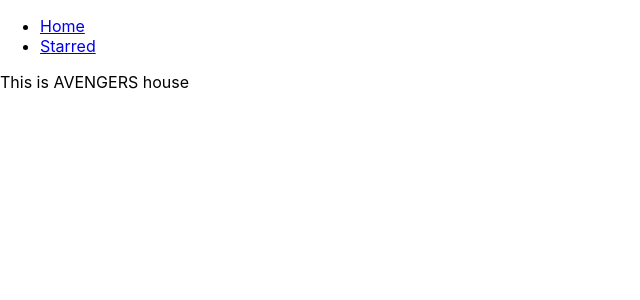
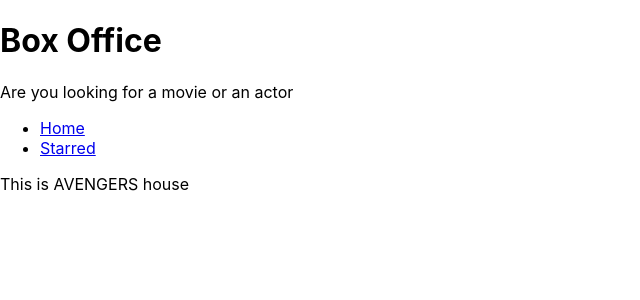
Before and after one commit to nageswarachandru/box-office, a React (Create React App) app: page / in a window 1280 px wide. Shown: the top 300 px of the page, without its empty margins (0-640 px from the left). Built offline with nearby package versions, Linux system fonts and the light colour scheme.

Commit message:
Added layout management and created title

```diff
--- a/src/App.js
+++ b/src/App.js
@@ -1,20 +1,16 @@
 import React from 'react';
 import {Switch,Route} from 'react-router-dom';
-import Navs from './components/Navs';
 import Home from './pages/Home';
 import Starred from './pages/Starred';
 
 function App() {
   return (
-    <div>
-      <Navs/>
     <Switch>
       <Route exact path = "/"><Home/></Route>
       <Route exact path = "/starred"><Starred/>
       </Route>
       <Route><div>Not found</div></Route>
     </Switch>
-    </div>
 
   );
 }
--- /dev/null
+++ b/src/components/MainPageLayout.js
@@ -0,0 +1,17 @@
+/* eslint-disable arrow-body-style */
+import React from 'react';
+import Navs from './Navs';
+import Title from './Title';
+
+const MainPageLayout = ({children}) => {
+  return (
+    <div>
+      <Title title = "Box Office" subtitle = "Are you looking for a movie or an actor"/>
+      <Navs/>
+      {children}
+
+    </div>
+  )
+}
+
+export default MainPageLayout
--- /dev/null
+++ b/src/components/Title.js
@@ -0,0 +1,13 @@
+/* eslint-disable arrow-body-style */
+import React from 'react'
+
+const Title = ({title,subtitle}) => {
+  return (
+    <div>
+      <h1>{title}</h1>
+      <p>{subtitle}</p>
+    </div>
+  )
+}
+
+export default Title
--- a/src/pages/Home.js
+++ b/src/pages/Home.js
@@ -1,11 +1,12 @@
 /* eslint-disable arrow-body-style */
 import React from 'react'
+import MainPageLayout from '../components/MainPageLayout'
 
 const Home = () => {
   return (
-    <div>
+    <MainPageLayout>
       This is AVENGERS house
-    </div>
+    </MainPageLayout>
   )
 }
 
--- a/src/pages/Starred.js
+++ b/src/pages/Starred.js
@@ -1,11 +1,12 @@
 /* eslint-disable arrow-body-style */
 import React from 'react'
+import MainPageLayout from '../components/MainPageLayout'
 
 const Starred = () => {
   return (
-    <div>
+    <MainPageLayout>
       I am steve rogus(CAPTAIN AMERICA)
-    </div>
+    </MainPageLayout>
   )
 }
 
```
Also changed, not shown: 1 other file (tests, documents, lock files or other folders).
